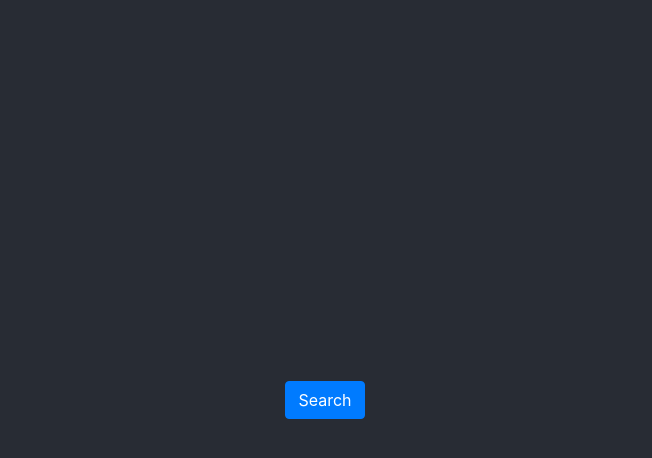
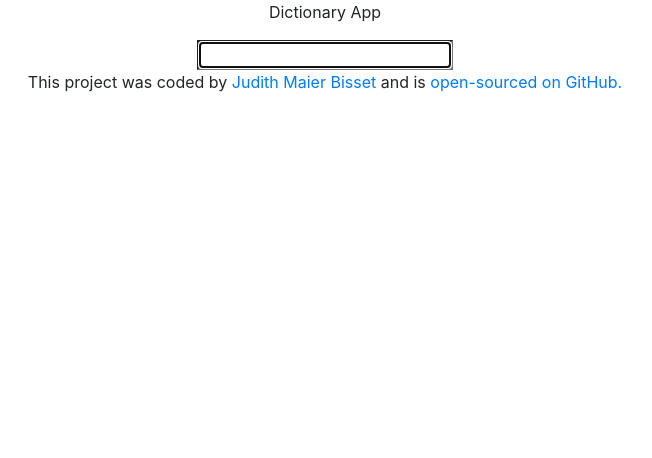
Before and after one commit to judithbisset/dictionary-app, a React (Create React App) app: page / in a window 1280 px wide. Shown: the top 458 px of the page, without its empty margins (315-967 px from the left). Built offline with nearby package versions, Linux system fonts and the light colour scheme.

Commit message:
created the search engine

```diff
--- a/src/App.js
+++ b/src/App.js
@@ -1,16 +1,34 @@
 
 import './App.css';
+import React from "react";
+import Dictionary from "./Dictionary";
 
 function App() {
   return (
     <div className="App">
-      <header className="App-header">
+       <div className="container">
 
-       <button className="btn btn-primary w-80">
-          Search
-        </button>
 
-      </header>
+       <p>Dictionary App</p>
+
+        <Dictionary />
+
+      <footer>
+          This project was coded by{" "}
+          <a href="https://www.linkedin.com/in/judith-maier-bisset-4943b198/" target="_blank" rel="noreferrer">
+            Judith Maier Bisset
+          </a>{" "}
+          and is{" "}
+          <a
+            href="https://github.com/judithbisset/dictionary-app" rel="noreferrer"
+            target="_blank"
+          >
+            open-sourced on GitHub.
+          </a>{" "}
+
+
+        </footer>
+    </div>
     </div>
   );
 }
--- /dev/null
+++ b/src/Dictionary.css
@@ -0,0 +1,3 @@
+.Dictionary {
+  background-color: transparent;
+}
--- /dev/null
+++ b/src/Dictionary.js
@@ -0,0 +1,18 @@
+import React, { useState } from "react";
+import "./Dictionary.css";
+export default function Dictionary() {
+    let [keyword, setKeyword] = useState("");
+    function handleKeywordChange(event) {
+        setKeyword(event.target.value);
+    }
+    function search(event) {
+        event.preventDefault();
+        alert(`Searching for ${keyword}`);
+    }
+return(
+    <div className="Dictionary">
+        <form onSubmit={search}>
+            <input type="search" autoFocus={true} onChange={handleKeywordChange}></input>
+        </form>
+    </div>);
+}
```
Also changed, not shown: 1 other file (tests, documents, lock files or other folders).
